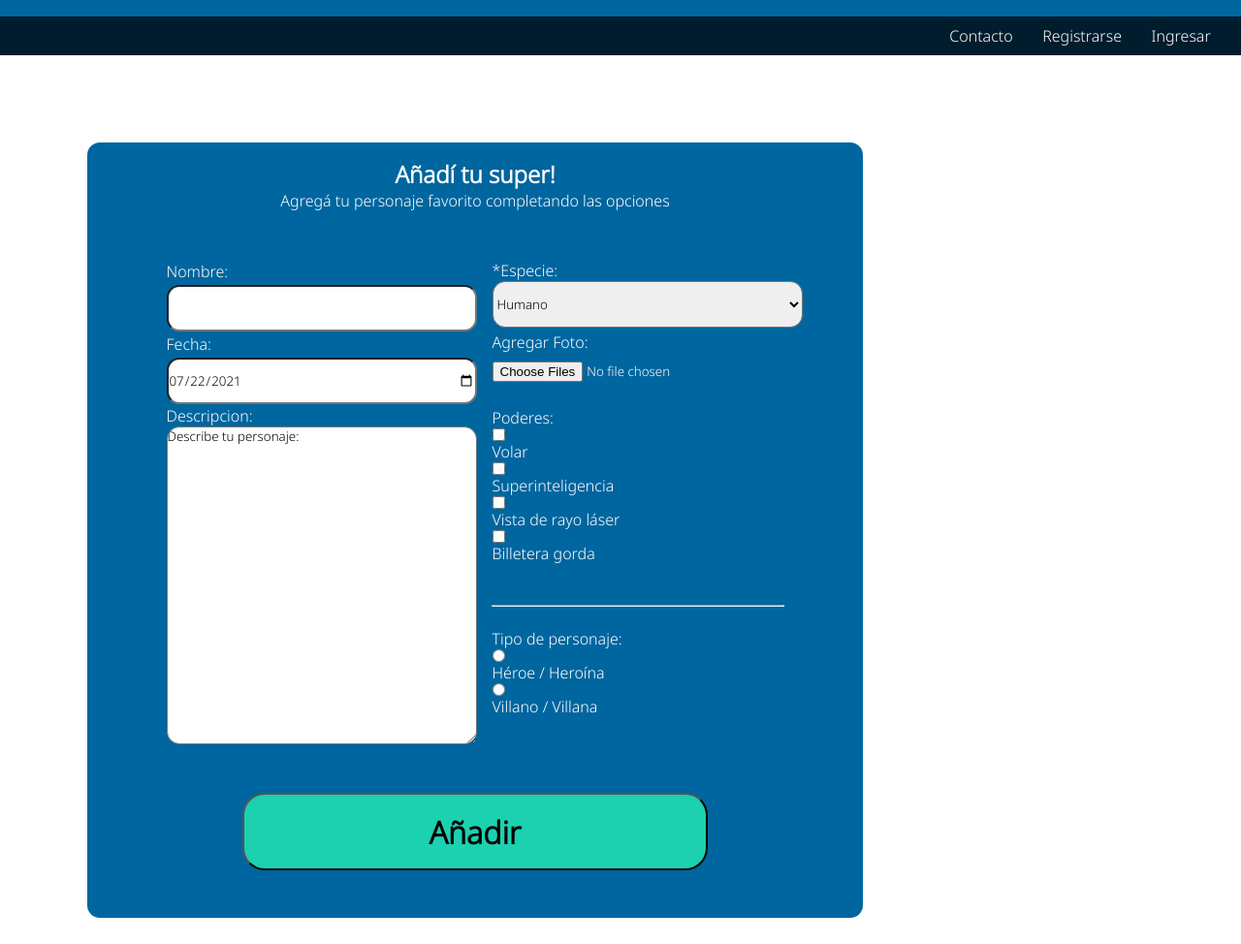
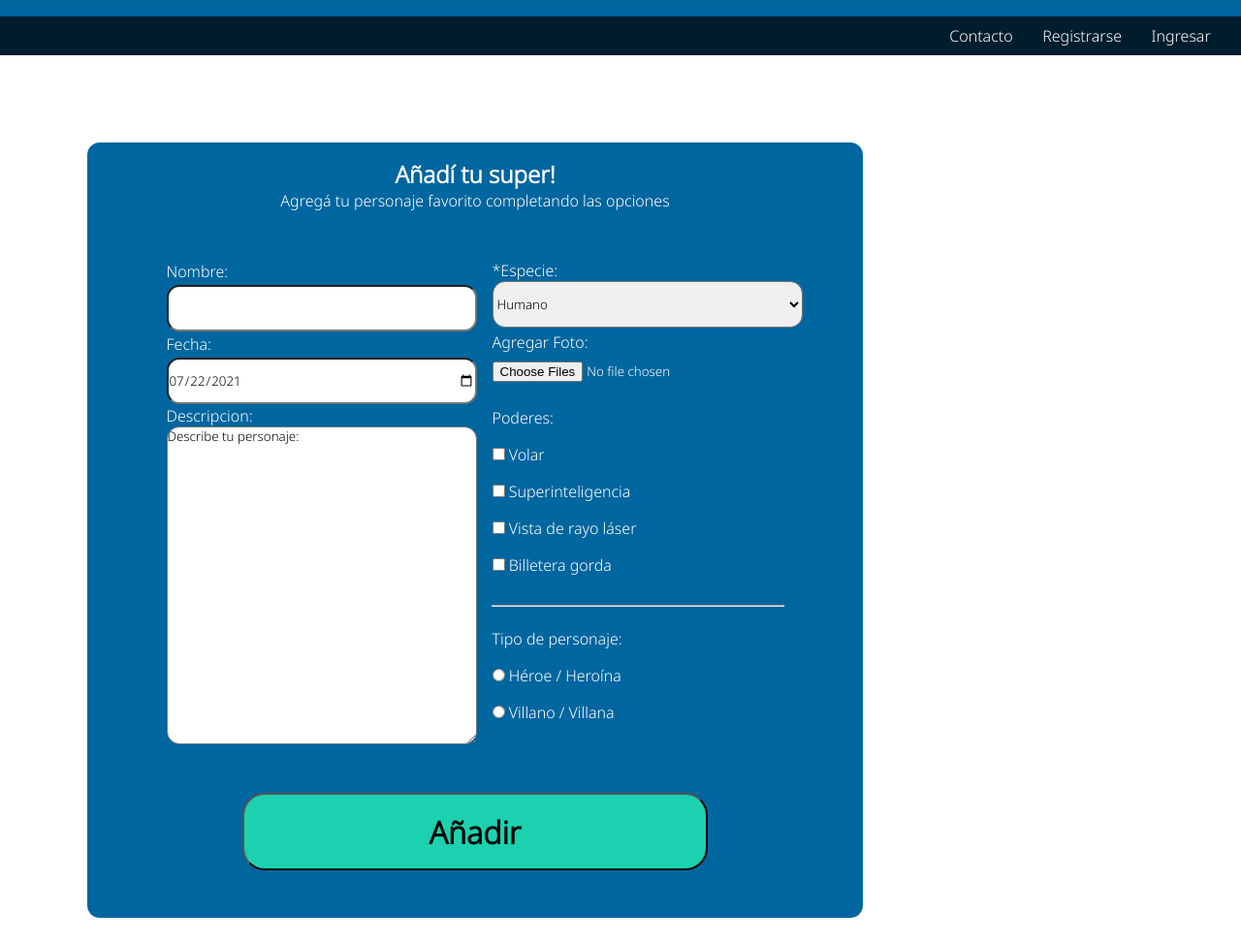
Before and after one commit to FridaMercado/Formularios-HTML, a plain HTML site: page index.html in a window 1280 px wide. Shown: the part 123-1097 px from the top of the page at 97% size. Drawn offline with Linux system fonts and the light colour scheme.

Commit message:
se arregla input dentro de label

```diff
--- a/css/style.css
+++ b/css/style.css
@@ -148,6 +148,7 @@ button{
     align-items: flex-start;
     box-sizing: border-box;
     align-content: flex-start;
+    gap: 1rem;
 }
 .descripcion{
     display: flex;
--- a/index.html
+++ b/index.html
@@ -68,20 +68,20 @@
                     </div>
                     <br>
                     <div class="poderes">
-                        <label for="pod">Poderes:</label>
-                        <input type="checkbox" name="volar" id="pod">Volar
-                        <input type="checkbox" name="inte" id="pod">Superinteligencia
-                        <input type="checkbox" name="vista" id="pod">Vista de rayo láser
-                        <input type="checkbox" name="dinero" id="pod">Billetera gorda
+                        <p>Poderes:</p>
+                        <label for="pod"><input type="checkbox" name="volar" id="pod"> Volar</label>
+                        <label for="pod"><input type="checkbox" name="inte" id="pod"> Superinteligencia</label>
+                        <label for="pod"><input type="checkbox" name="vista" id="pod"> Vista de rayo láser</label>
+                        <label for="pod"><input type="checkbox" name="dinero" id="pod"> Billetera gorda</label>
                     </div>
                     <br>
                     <br>
                     <hr>
                     <br>
                     <div class="personaje">
-                        <label for="per">Tipo de personaje:</label>
-                        <input type="radio" name="per" value="heroe" id="per">Héroe / Heroína
-                        <input type="radio" name="per" value="villano" id="per">Villano / Villana
+                        <p>Tipo de personaje:</p>
+                        <label for="per"><input type="radio" name="per" value="heroe" id="per"> Héroe / Heroína</label>
+                        <label for="per"><input type="radio" name="per" value="villano" id="per"> Villano / Villana</label>
                     </div>
                 </div>
             </div>
```
